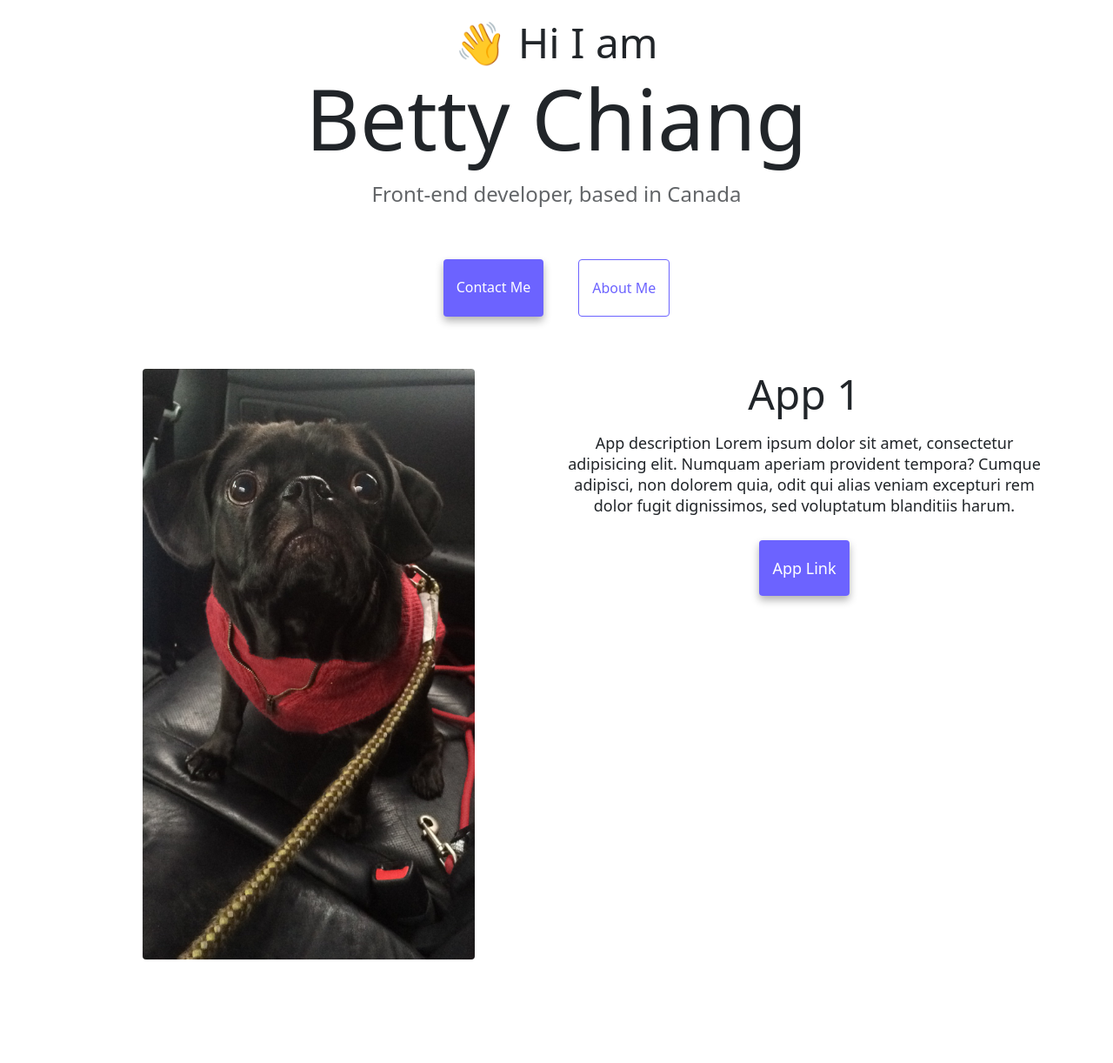
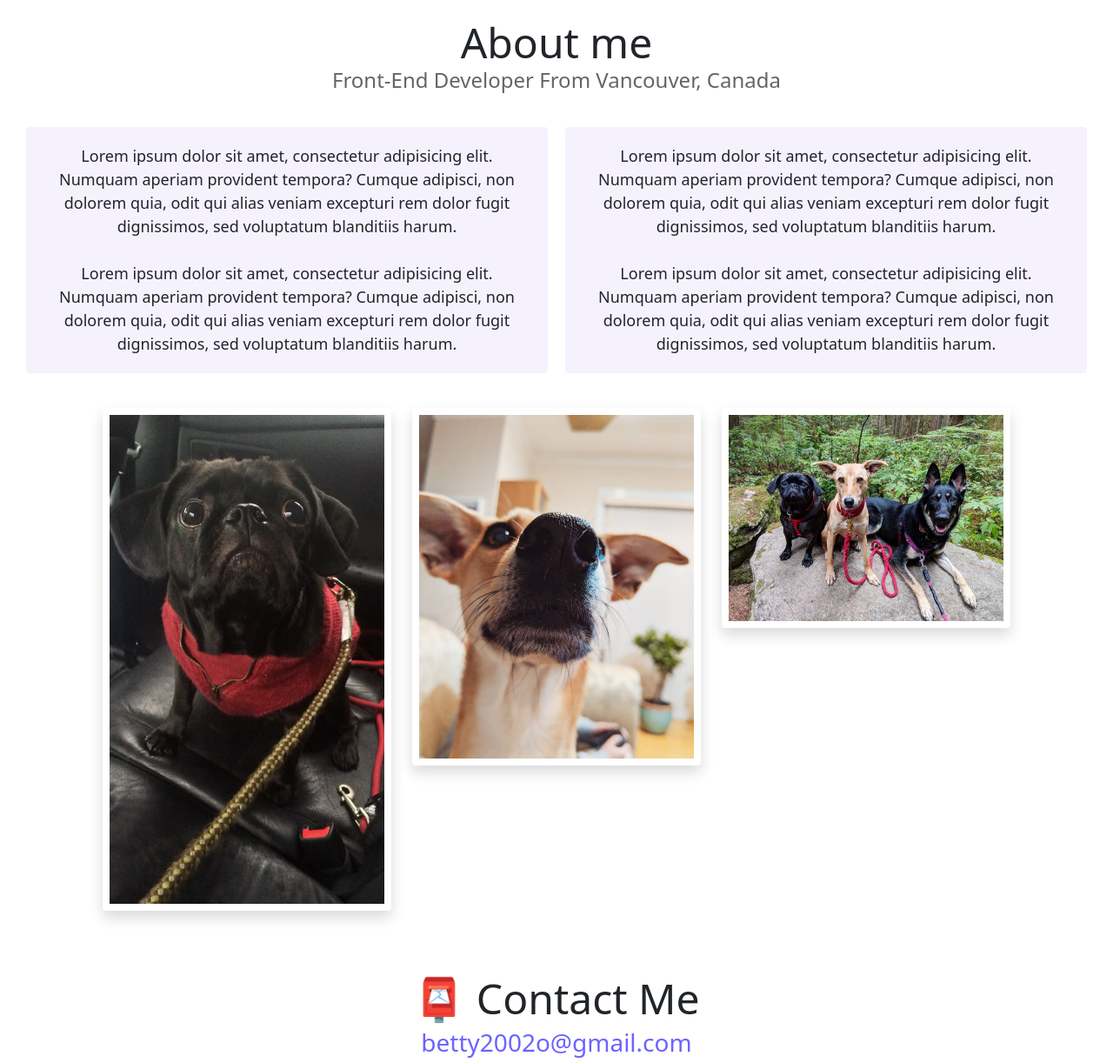
Before and after one commit to betty2002o/front-end-developer-profolio, a plain HTML site: page aboutme.html in a window 1280 px wide. Shown: the part 80-1302 px from the top of the page at 87% size. Drawn offline with nearby package versions, Linux system fonts and the light colour scheme.

Commit message:
making file SEO and responsive

```diff
--- a/aboutme.html
+++ b/aboutme.html
@@ -4,7 +4,6 @@
     <meta charset="UTF-8" />
     <meta name="viewport" content="width=device-width, initial-scale=1.0" />
     <meta http-equiv="X-UA-Compatible" content="ie=edge" />
-    <title>Betty Chiang</title>
     <link
       href="https://cdn.jsdelivr.net/npm/bootstrap@5.1.0/dist/css/bootstrap.min.css"
       rel="stylesheet"
@@ -17,11 +16,16 @@
       crossorigin="anonymous"
     ></script>
     <link href="styles.css" rel="stylesheet" />
+    <title>About Betty Chiang</title>
+    <meta
+      name="description"
+      content="learn more about front-end developer , Betty Chiang"
+    />
   </head>
   <body>
     <nav class="navbar navbar-expand-lg navbar-light bg-light fixed-top">
       <div class="container">
-        <a class="navbar-brand" href="index.html">Betty Chiang</a>
+        <a class="navbar-brand" href="/index.html">Betty Chiang</a>
         <button
           class="navbar-toggler"
           type="button"
@@ -36,79 +40,83 @@
         <div class="collapse navbar-collapse" id="navbarNav">
           <ul class="navbar-nav">
             <li class="nav-item">
-              <a class="nav-link active" aria-current="page" href="index.html"
+              <a class="nav-link active" aria-current="page" href="/index.html"
                 >Home</a
               >
             </li>
             <li class="nav-item">
-              <a class="nav-link" href="aboutme.html">About Me</a>
+              <a class="nav-link" href="/aboutme.html">About Me</a>
             </li>
             <li class="nav-item">
-              <a class="nav-link" href="aboutme.html#contact">Contact</a>
+              <a class="nav-link" href="/aboutme.html#contact">Contact</a>
             </li>
           </ul>
         </div>
       </div>
     </nav>
-
-    <h1 class="mt-100">
-      👋 Hi I am
-    </h1>
-    <h2>
-      Betty Chiang
-    </h2>
-    <h3 class="mt-3">
-      Front-end developer, based in Canada
-    </h3>
-    <div class="button-position">
-      <a href="aboutme.html#contact" class="primary-link"> Contact Me </a>
-      <a href="aboutme.html" class="about-link">About Me </a>
-    </div>
-    <div class="container">
-      <div class ="row">
-        <div class="col-md-6">
-      <img src="images/IMG_6009.JPG" class="img-fluid rounded pug" />
-        </div>
-        <div class="col-md-6">
-          <h1 class="mb-3"> App 1  </h1>
-          <p> App description
+    <h2>About me</h2>
+    <h3>Front-End Developer From Vancouver, Canada</h3>
+    <div class="about-paragraphs">
+      <p class="aboutp">
         Lorem ipsum dolor sit amet, consectetur adipisicing elit. Numquam
         aperiam provident tempora? Cumque adipisci, non dolorem quia, odit qui
         alias veniam excepturi rem dolor fugit dignissimos, sed voluptatum
-              blanditiis harum. </p>
-              <div class="mt-5">
-                <a href="#" class="primary-link"> App Link </a>
-              </div>
-              </div>
-              <div class ="row mt-5">
-                  <div class="col-md-6">
-                    <h1 class="mb-3"> App 2          </h1>
-                    <p> App description
+        blanditiis harum.
+        <br />
+        <br />
         Lorem ipsum dolor sit amet, consectetur adipisicing elit. Numquam
         aperiam provident tempora? Cumque adipisci, non dolorem quia, odit qui
         alias veniam excepturi rem dolor fugit dignissimos, sed voluptatum
-                        blanditiis harum. </p>
-                        <div class="mt-5 mb-5">
-                          <a href="#" class="primary-link"> App Link </a>
-                        </div>
-                      </div>
-                      <div class="col-md-6">
-                        <img src="images/us3.jpg" class="img-fluid rounded pug" />
-                      </div>
-                      <div class ="row mt-5">
-                        <div class="col-md-6">
-                          <img src="images/us4.jpg" class="img-fluid rounded pug" />
-                        </div>
-                        <div class="col-md-6">
-                          <h1 class="mb-3"> App 3          </h1>
-                          <p> App description
+        blanditiis harum.
+      </p>
+      <p class="aboutp">
         Lorem ipsum dolor sit amet, consectetur adipisicing elit. Numquam
         aperiam provident tempora? Cumque adipisci, non dolorem quia, odit qui
         alias veniam excepturi rem dolor fugit dignissimos, sed voluptatum
-                             blanditiis harum. </p>
-                             <div class="mt-5">
-                               <a href="#" class="primary-link"> App Link </a>
+        blanditiis harum.
+        <br />
+        <br />
+        Lorem ipsum dolor sit amet, consectetur adipisicing elit. Numquam
+        aperiam provident tempora? Cumque adipisci, non dolorem quia, odit qui
+        alias veniam excepturi rem dolor fugit dignissimos, sed voluptatum
+        blanditiis harum.
+      </p>
     </div>
+    <div class="container">
+      <div class="row m-4">
+        <div class="col-md-4">
+          <img
+            src="images/IMG_6009.JPG"
+            class="img-fluid rounded shadow p-2 mb-4"
+            alt="a picture of a Betty's pug"
+          />
+        </div>
+        <div class="col-md-4">
+          <img
+            src="images/us3.jpg"
+            class="img-fluid rounded shadow p-2 mb-4"
+            alt="a picture of Betty's formosan"
+          />
+        </div>
+        <div class="col-md-4">
+          <img
+            src="images/us4.jpg"
+            class="img-fluid rounded shadow p-2 mb-4"
+            alt="a pic of Betty's dogs"
+          />
+        </div>
+      </div>
+    </div>
+
+    <div id="contact" class="mt-5">
+      <h2>📮 Contact Me</h2>
+      <a
+        href="mailto:betty2002o@gmail.com"
+        class="email-address"
+        title="Click To Email"
+      >
+        betty2002o@gmail.com
+      </a>
     </div>
   </body>
 </html>
--- a/styles.css
+++ b/styles.css
@@ -9,13 +9,23 @@ body {
 }
 
 h1 {
+  font-size: 96px;
+  margin: 0;
+}
+
+h2 {
   font-size: 48px;
   margin: 0;
   display: block;
 }
-h2 {
-  font-size: 96px;
-  margin: 0;
+
+@media (max-width: 544px) {
+  h1 {
+    font-size: 40px;
+  }
+  h2 {
+    font-size: 20px;
+  }
 }
 h3 {
   font-size: 24px;
@@ -55,7 +65,7 @@ h3 {
 
 .about-paragraphs {
   display: flex;
-  margin: 30px 0;
+  margin: 30px 20px;
   justify-content: space-between;
 }
 
@@ -81,10 +91,3 @@ h3 {
   font-size: 18px;
   line-height: 24px;
 }
-
-.row {
-}
-
-.pug {
-  max-height: 70%;
-}
```
Also changed, not shown: index.html (+31 -27 lines). Lines whose indentation alone changed are shown as unchanged.
